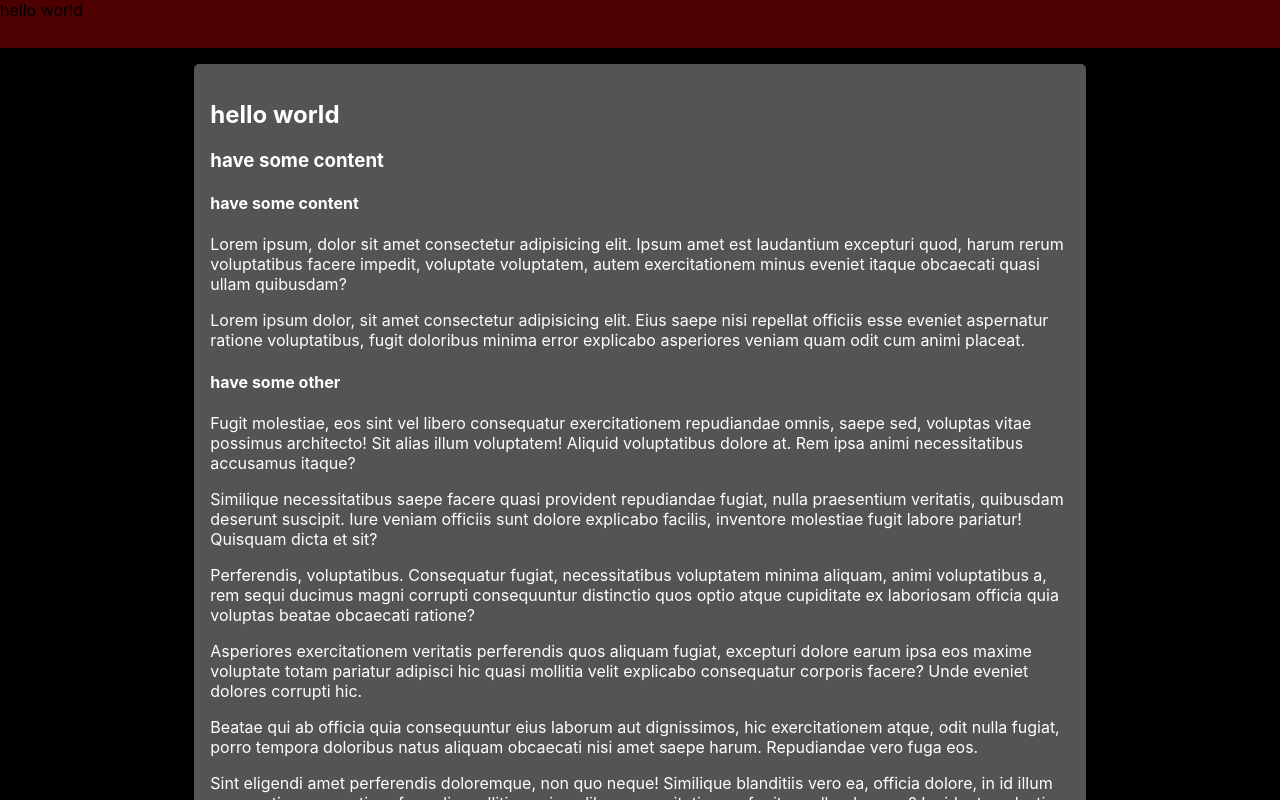
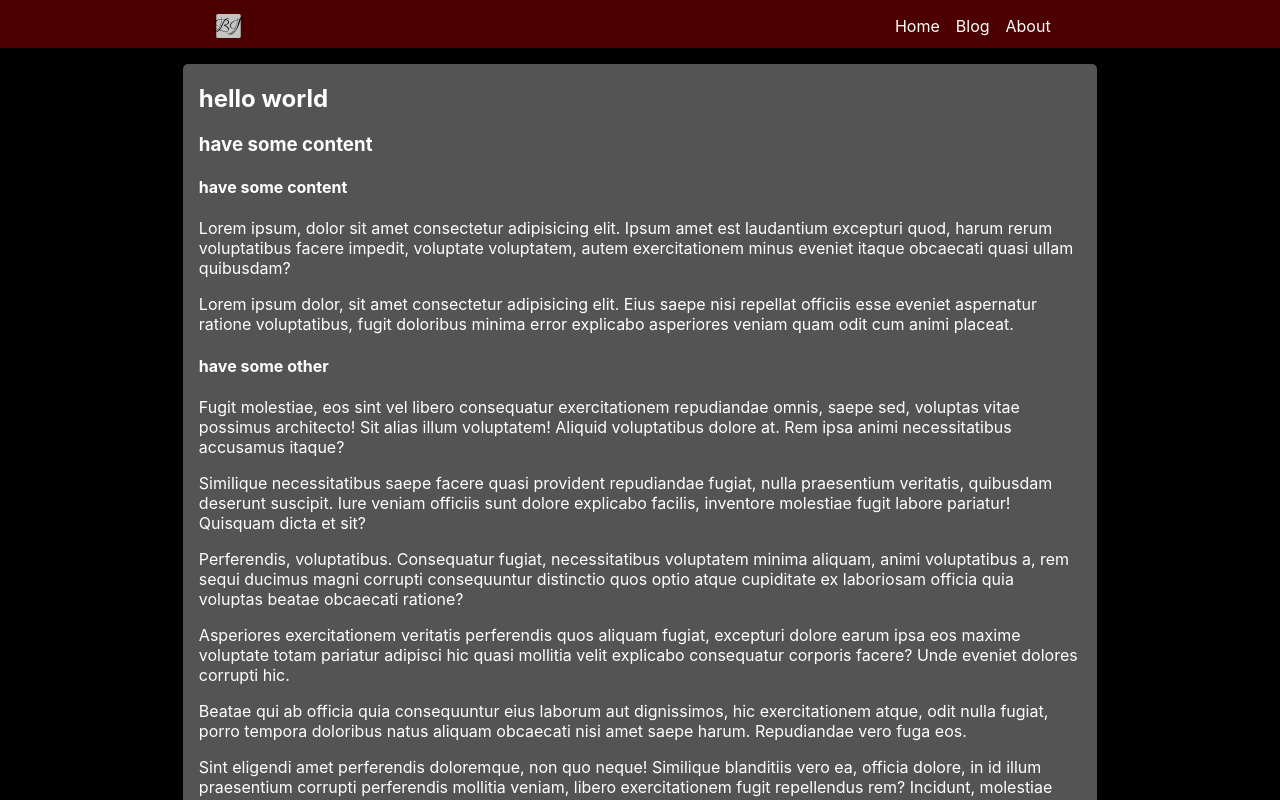
Before and after one commit to Luviz/luviz-blog, a Next.js app: page / in a window 1280 px wide. Shown: the top 800 px of the page. Built offline with nearby package versions, Linux system fonts and the light colour scheme.

Commit message:
nav boar update

```diff
--- a/pages/_app.js
+++ b/pages/_app.js
@@ -1,14 +1,8 @@
-import '../styles/globals.css'
+import "../styles/globals.css"
 import styles from '../styles/Home.module.css'
 
 function MyApp({ Component, pageProps }) {
   return <Component {...pageProps} />
 }
 
-export function NavBar({someValue="meh"}){
-  return <nav className={styles.nav}>
-    hello world
-  </nav>
-}
-
 export default MyApp
--- /dev/null
+++ b/pages/components.jsx
@@ -0,0 +1,17 @@
+import styles from '../styles/Home.module.css'
+
+export function NavBar({ someValue = "meh" }) {
+    const li = [
+        { text: "Home", value: "#" },
+        { text: "Blog", value: "#" },
+        { text: "About", value: "#" },
+        // eslint-disable-next-line react/jsx-key
+    ].map(l => <li><a href={l.value}>{l.text}</a></li>)
+
+    return <nav className={styles.nav}>
+        <img src="/Icon-BJ.svg" alt="Bardia Jedi Logo" className={styles.icon} />
+        <ul>
+            {li}
+        </ul>
+    </nav>
+}
--- a/pages/index.js
+++ b/pages/index.js
@@ -1,7 +1,8 @@
 import Head from 'next/head'
 import Image from 'next/image'
+import MyApp from './_app'
 import styles from '../styles/Home.module.css'
-import { NavBar } from "./_app"
+import { NavBar } from "./components"
 
 export default function Home() {
   return (
--- a/styles/Home.module.css
+++ b/styles/Home.module.css
@@ -11,6 +11,7 @@
   grid-template-areas:
     "nav nav nav"
     "main main main";
+  /* row-gap: 1rem; */
 }
 
 .main {
@@ -19,7 +20,7 @@
   grid-template-columns: 1fr 5fr 1fr;
   /* grid-template-rows: 1fr; */
   grid-template-areas: ". content .";
-  padding: 1rem;
+  /* padding: 1rem; */
   background: var(--color-dark);
 }
 
@@ -38,17 +39,60 @@
   }
 }
 
-
-
 .content {
   color: var(--color-font);
   grid-area: content;
   background-color: var(--color-light);
   border-radius: 5px;
   padding: 1rem;
+  padding-top: 0;
+  margin-top: 1rem;
 }
 
 .nav {
   grid-area: nav;
   background: var(--color-red);
+  display: grid;
+  grid-template-columns: 1fr 2fr 2fr 1fr;
+  grid-template-areas: ". logo links .";
+  align-items: center;
 }
+
+.icon {
+  grid-area: logo;
+  height: 1.5rem;
+  align-items: center;
+}
+
+.nav ul {
+  grid-area: links;
+  display: flex;
+  list-style: none;
+  color: var(--color-font);
+  justify-content: end;
+}
+
+.nav li {
+  padding-right: 1rem;
+}
+
+.nav a {
+  position: relative;
+}
+
+.nav a:after {
+  content: "";
+  display: block;
+  background: var(--color-font);
+  opacity: 0;
+  height: 2px;
+  transition: opacity 750ms ease-in-out;
+  position: absolute;
+  bottom: -10px;
+  left: 0;
+  right: 0;
+}
+
+.nav a:hover::after {
+  opacity: 1;
+}
```
Also changed, not shown: public/Icon-BJ.svg (added).
